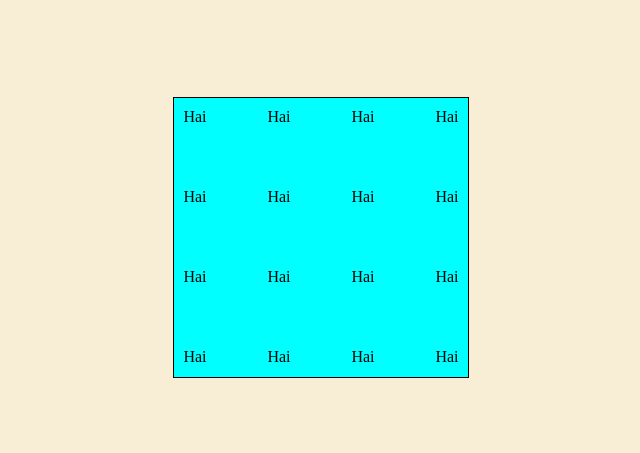
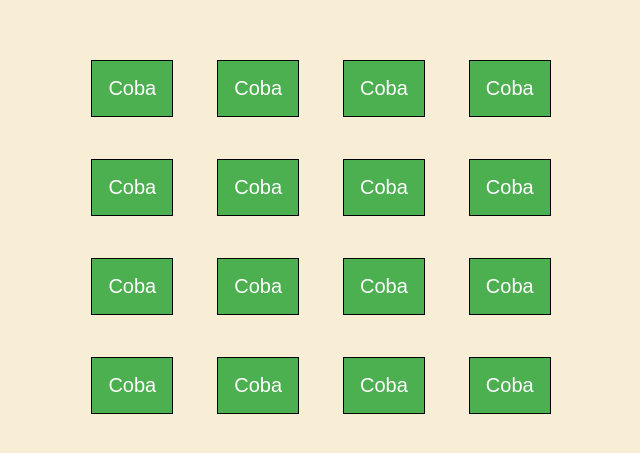
Before and after one commit to vnby/tugas1-ppw, a plain HTML site: page game.html in a window 1280 px wide. Shown: the part 171-624 px from the top of the page, without its empty margins (319-959 px from the left). Drawn offline with Linux system fonts and the light colour scheme.

Commit message:
Upload pertama

```diff
--- a/game.html
+++ b/game.html
@@ -10,43 +10,43 @@
 			<div class="tableContainer2">
 				<table id="gameTable">
 					<tr>
-						<td>Hai</td>
+						<td><button class="game-Button">Coba</button></td>
 						<td></td>
-						<td>Hai</td>
+						<td><button class="game-Button">Coba</button></td>
 						<td></td>
-						<td>Hai</td>
+						<td><button class="game-Button">Coba</button></td>
 						<td></td>
-						<td>Hai</td>
+						<td><button class="game-Button">Coba</button></td>
 					</tr>
 					<tr></tr>
 					<tr>
-						<td>Hai</td>
+						<td><button class="game-Button">Coba</button></td>
 						<td></td>
-						<td>Hai</td>
+						<td><button class="game-Button">Coba</button></td>
 						<td></td>
-						<td>Hai</td>
+						<td><button class="game-Button">Coba</button></td>
 						<td></td>
-						<td>Hai</td>
+						<td><button class="game-Button">Coba</button></td>
 					</tr>
 					<tr></tr>
 					<tr>
-						<td>Hai</td>
+						<td><button class="game-Button">Coba</button></td>
 						<td></td>
-						<td>Hai</td>
+						<td><button class="game-Button">Coba</button></td>
 						<td></td>
-						<td>Hai</td>
+						<td><button class="game-Button">Coba</button></td>
 						<td></td>
-						<td>Hai</td>
+						<td><button class="game-Button">Coba</button></td>
 					</tr>
 					<tr></tr>
 					<tr>
-						<td>Hai</td>
+						<td><button class="game-Button">Coba</button></td>
 						<td></td>
-						<td>Hai</td>
+						<td><button class="game-Button">Coba</button></td>
 						<td></td>
-						<td>Hai</td>
+						<td><button class="game-Button">Coba</button></td>
 						<td></td>
-						<td>Hai</td>
+						<td><button class="game-Button">Coba</button></td>
 					</tr>
 				</table>
 			</div>
--- a/src/css/myCss.css
+++ b/src/css/myCss.css
@@ -28,12 +28,10 @@ body {
 #gameTable {
 	margin: 0 auto;
 	padding: 10px;
-	background-color: cyan;
 	border-collapse: collapse;
 	border-spacing: 0 1em;
 	border: 2px;
 	text-align: center;
-	border: 1px solid black;
 }
 
 #gameTable tr {
@@ -55,3 +53,18 @@ body {
 #login-button {
 	background-color: red;
 }
+
+.game-Button {
+	background-color: #4CAF50; /* Green */
+    border: 1px solid black;
+    color: white;
+    padding: 16px;
+    text-align: center;
+    text-decoration: none;
+    display: inline-block;
+    font-size: 20px;
+}
+
+.game-Button:hover {
+	box-shadow: 0 12px 16px 0 rgba(0,0,0,0.24), 0 17px 50px 0 rgba(0,0,0,0.19);
+}
```
Also changed, not shown: index.html (+1 -1 lines).
